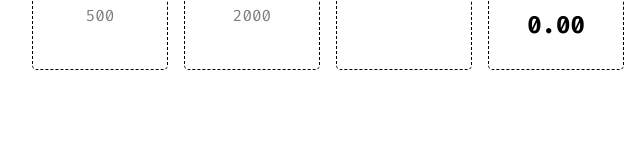
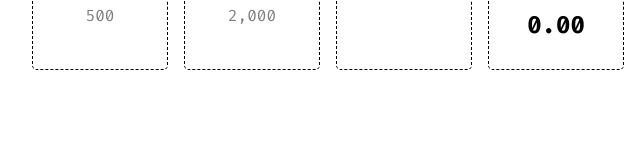
Before and after one commit to iridium-nitride/beekeeper-simulator, a plain HTML site: page index.html in a window 1280 px wide. Shown: the part 304-454 px from the top of the page, 0-640 px from the left. Drawn offline with Linux system fonts and the light colour scheme.

Commit message:
added thousands separator

```diff
--- a/script.js
+++ b/script.js
@@ -65,37 +65,37 @@ checkImpact();
 refreshNumbers();
 
 function refreshNumbers(){
-    document.querySelector(`#beesCounter`).textContent = bees;
-    document.querySelector(`#honeyCounter`).textContent = Math.floor(honey);
-    document.querySelector(`#beesSecondCounter`).textContent = beesSecond;
-    document.querySelector(`#honeyBeeCounter`).textContent = honeyBee;
-    document.querySelector(`#beesClickCounter`).textContent = beesClick;
-    document.querySelector(`#honeySecondCounter`).textContent = (honeyBee * bees).toFixed(2);
+    document.querySelector(`#beesCounter`).textContent = bees.toLocaleString();
+    document.querySelector(`#honeyCounter`).textContent = Math.floor(honey).toLocaleString();
+    document.querySelector(`#beesSecondCounter`).textContent = beesSecond.toLocaleString();
+    document.querySelector(`#honeyBeeCounter`).textContent = honeyBee.toLocaleString();
+    document.querySelector(`#beesClickCounter`).textContent = beesClick.toLocaleString();
+    document.querySelector(`#honeySecondCounter`).textContent = (honeyBee * bees).toFixed(2).toLocaleString();
 
-    document.querySelector(`#beeLimitCounter`).textContent = Math.floor(beeLimit);
-    document.querySelector(`#honeyLimitCounter`).textContent = Math.floor(honeyLimit);
+    document.querySelector(`#beeLimitCounter`).textContent = Math.floor(beeLimit).toLocaleString();
+    document.querySelector(`#honeyLimitCounter`).textContent = Math.floor(honeyLimit).toLocaleString();
 
-    document.querySelector(`#beeboxUnitCounter`).textContent = units.beebox;
-    document.querySelector(`#interviewerUnitCounter`).textContent = units.interviewer;
-    document.querySelector(`#flowergardenUnitCounter`).textContent = units.flowergarden;
-    document.querySelector(`#honeycrateUnitCounter`).textContent = units.honeycrate;
-    document.querySelector(`#queenbeeUnitCounter`).textContent = units.queenbee;
-    document.querySelector(`#smokerUnitCounter`).textContent = units.smoker;
-    document.querySelector(`#smallhiveUnitCounter`).textContent = units.smallhive;
-    document.querySelector(`#honeyfridgeUnitCounter`).textContent = units.honeyfridge;
-    document.querySelector(`#bighiveUnitCounter`).textContent = units.bighive;
-    document.querySelector(`#noneuclideanhoneycellarUnitCounter`).textContent = units.noneuclideanhoneycellar;
+    document.querySelector(`#beeboxUnitCounter`).textContent = units.beebox.toLocaleString();
+    document.querySelector(`#interviewerUnitCounter`).textContent = units.interviewer.toLocaleString();
+    document.querySelector(`#flowergardenUnitCounter`).textContent = units.flowergarden.toLocaleString();
+    document.querySelector(`#honeycrateUnitCounter`).textContent = units.honeycrate.toLocaleString();
+    document.querySelector(`#queenbeeUnitCounter`).textContent = units.queenbee.toLocaleString();
+    document.querySelector(`#smokerUnitCounter`).textContent = units.smoker.toLocaleString();
+    document.querySelector(`#smallhiveUnitCounter`).textContent = units.smallhive.toLocaleString();
+    document.querySelector(`#honeyfridgeUnitCounter`).textContent = units.honeyfridge.toLocaleString();
+    document.querySelector(`#bighiveUnitCounter`).textContent = units.bighive.toLocaleString();
+    document.querySelector(`#noneuclideanhoneycellarUnitCounter`).textContent = units.noneuclideanhoneycellar.toLocaleString();
 
-    document.querySelector(`#beeboxUnitPriceCounter`).textContent = units.beeboxPrice;
-    document.querySelector(`#interviewerUnitPriceCounter`).textContent = units.interviewerPrice;
-    document.querySelector(`#flowergardenUnitPriceCounter`).textContent = units.flowergardenPrice;
-    document.querySelector(`#honeycrateUnitPriceCounter`).textContent = units.honeycratePrice;
-    document.querySelector(`#queenbeeUnitPriceCounter`).textContent = units.queenbeePrice;
-    document.querySelector(`#smokerUnitPriceCounter`).textContent = units.smokerPrice;
-    document.querySelector(`#smallhiveUnitPriceCounter`).textContent = units.smallhivePrice;
-    document.querySelector(`#honeyfridgeUnitPriceCounter`).textContent = units.honeyfridgePrice;
-    document.querySelector(`#bighiveUnitPriceCounter`).textContent = units.bighivePrice;
-    document.querySelector(`#noneuclideanhoneycellarUnitPriceCounter`).textContent = units.noneuclideanhoneycellarPrice;
+    document.querySelector(`#beeboxUnitPriceCounter`).textContent = units.beeboxPrice.toLocaleString();
+    document.querySelector(`#interviewerUnitPriceCounter`).textContent = units.interviewerPrice.toLocaleString();
+    document.querySelector(`#flowergardenUnitPriceCounter`).textContent = units.flowergardenPrice.toLocaleString();
+    document.querySelector(`#honeycrateUnitPriceCounter`).textContent = units.honeycratePrice.toLocaleString();
+    document.querySelector(`#queenbeeUnitPriceCounter`).textContent = units.queenbeePrice.toLocaleString();
+    document.querySelector(`#smokerUnitPriceCounter`).textContent = units.smokerPrice.toLocaleString();
+    document.querySelector(`#smallhiveUnitPriceCounter`).textContent = units.smallhivePrice.toLocaleString();
+    document.querySelector(`#honeyfridgeUnitPriceCounter`).textContent = units.honeyfridgePrice.toLocaleString();
+    document.querySelector(`#bighiveUnitPriceCounter`).textContent = units.bighivePrice.toLocaleString();
+    document.querySelector(`#noneuclideanhoneycellarUnitPriceCounter`).textContent = units.noneuclideanhoneycellarPrice.toLocaleString();
 }
 
 function checkImpact(){
```
Also changed, not shown: index.html (+4 -1 lines).
